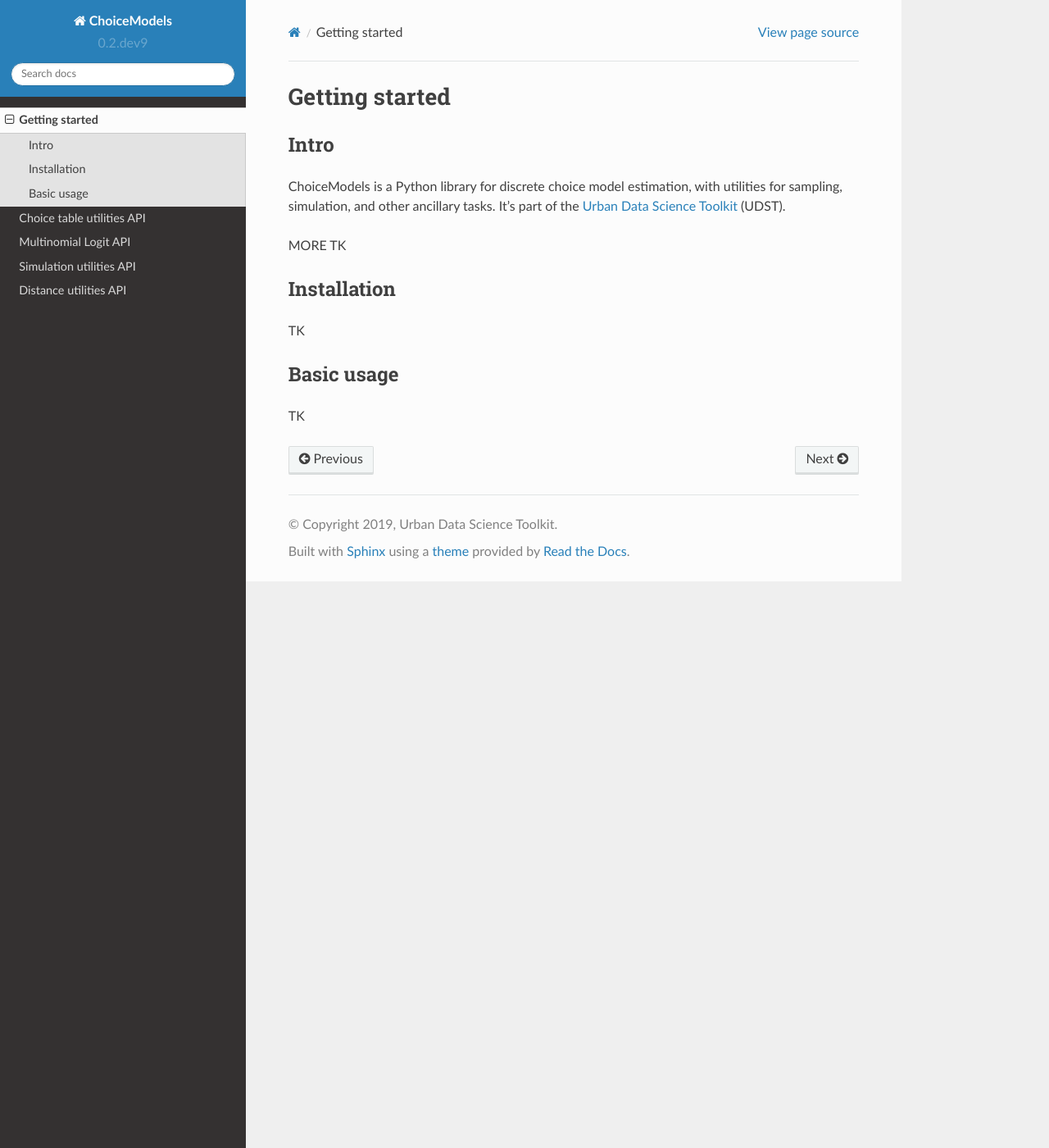
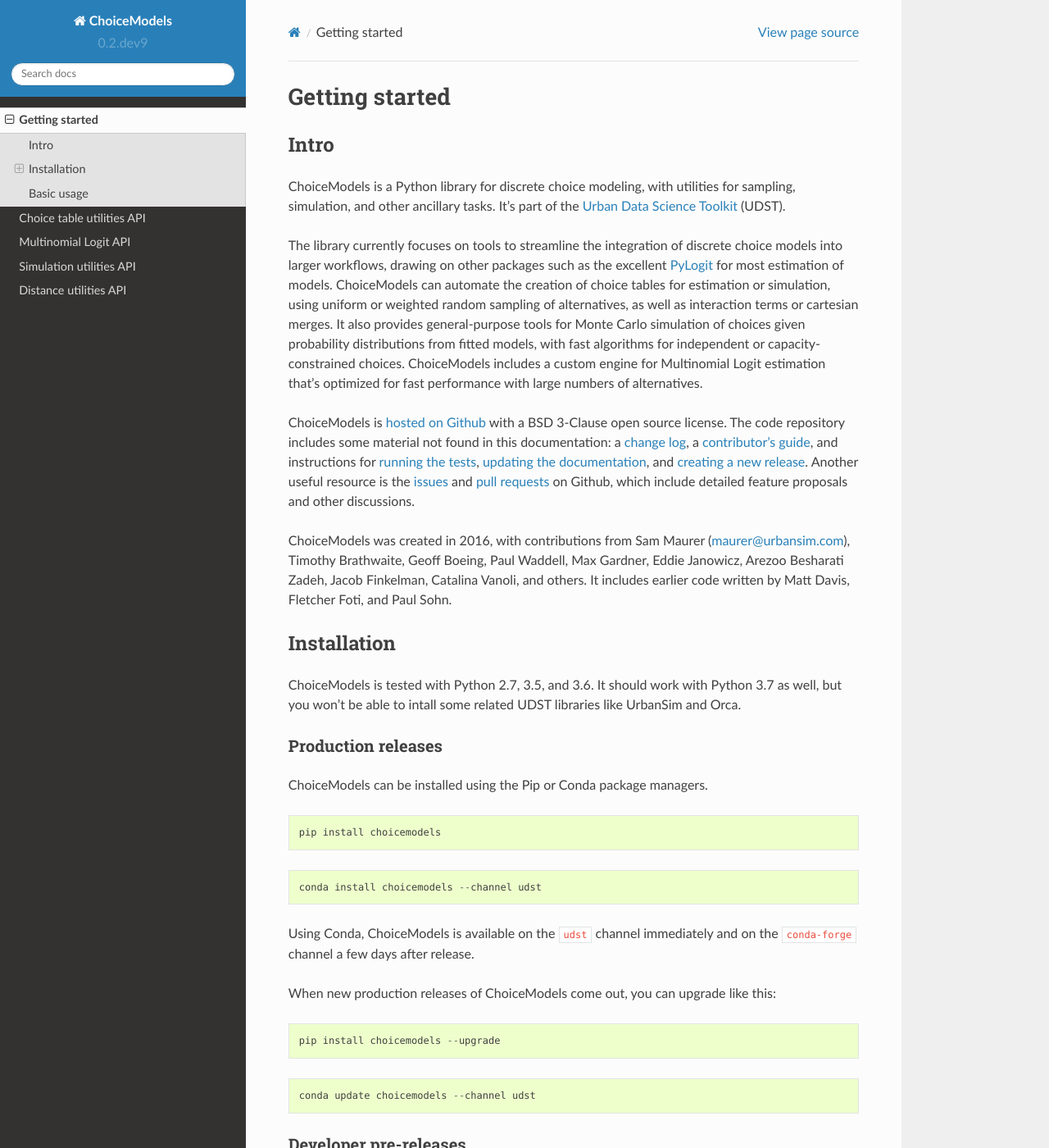
Before and after one commit to UDST/choicemodels, a Sphinx documentation site: the page built from docs/source/getting-started.rst, in a window 1280 px wide and 1400 px high. Shown: the whole window at 82% size. Built offline with Sphinx 7.4.7 and the Read the Docs theme 2.0.0, drawn with Linux system fonts in a browser that asks for light colours; some of the changed text lies outside the part shown.

Commit message:
Full documentation

```diff
--- a/docs/source/getting-started.rst
+++ b/docs/source/getting-started.rst
@@ -4,18 +4,95 @@ Getting started
 Intro
 -----
 
-ChoiceModels is a Python library for discrete choice model estimation, with utilities for sampling, simulation, and other ancillary tasks. It's part of the `Urban Data Science Toolkit <https://github.com/udst>`__ (UDST).
+ChoiceModels is a Python library for discrete choice modeling, with utilities for sampling, simulation, and other ancillary tasks. It's part of the `Urban Data Science Toolkit <https://github.com/udst>`__ (UDST).
 
-MORE TK
+The library currently focuses on tools to streamline the integration of discrete choice models into larger workflows, drawing on other packages such as the excellent `PyLogit <https://github.com/timothyb0912/pylogit>`__ for most estimation of models. ChoiceModels can automate the creation of choice tables for estimation or simulation, using uniform or weighted random sampling of alternatives, as well as interaction terms or cartesian merges. It also provides general-purpose tools for Monte Carlo simulation of choices given probability distributions from fitted models, with fast algorithms for independent or capacity-constrained choices. ChoiceModels includes a custom engine for Multinomial Logit estimation that's optimized for fast performance with large numbers of alternatives.
+
+ChoiceModels is `hosted on Github <https://github.com/udst/choicemodels>`__ with a BSD 3-Clause open source license. The code repository includes some material not found in this documentation: a `change log <https://github.com/UDST/choicemodels/blob/master/CHANGELOG.md>`__, a `contributor's guide <https://github.com/UDST/choicemodels/blob/master/CONTRIBUTING.md>`__, and instructions for `running the tests <https://>`__, `updating the documentation <http://>`__, and `creating a new release <https://>`__. Another useful resource is the `issues <https://github.com/UDST/choicemodels/issues?utf8=✓&q=is%3Aissue>`__ and `pull requests <https://github.com/UDST/choicemodels/pulls?q=is%3Apr>`__ on Github, which include detailed feature proposals and other discussions.
+
+ChoiceModels was created in 2016, with contributions from Sam Maurer (maurer@urbansim.com), Timothy Brathwaite, Geoff Boeing, Paul Waddell, Max Gardner, Eddie Janowicz, Arezoo Besharati Zadeh, Jacob Finkelman, Catalina Vanoli, and others. It includes earlier code written by Matt Davis, Fletcher Foti, and Paul Sohn.
 
 
 Installation
 ------------
 
-TK
+ChoiceModels is tested with Python 2.7, 3.5, and 3.6. It should work with Python 3.7 as well, but you won't be able to intall some related UDST libraries like UrbanSim and Orca.
+
+
+Production releases
+~~~~~~~~~~~~~~~~~~~
+
+ChoiceModels can be installed using the Pip or Conda package managers.
+
+.. code-block:: python
+
+    pip install choicemodels
+
+.. code-block:: python
+
+    conda install choicemodels --channel udst
+
+Using Conda, ChoiceModels is available on the ``udst`` channel immediately and on the ``conda-forge`` channel a few days after release.
+
+When new production releases of ChoiceModels come out, you can upgrade like this:
+
+.. code-block:: python
+
+    pip install choicemodels --upgrade
+
+.. code-block:: python
+
+    conda update choicemodels --channel udst
+
+
+Developer pre-releases
+~~~~~~~~~~~~~~~~~~~~~~
+
+Developer pre-releases of ChoiceModels can be installed using the Github URL. Additional information about the developer releases can be found in Github `pull requests <https://github.com/UDST/choicemodels/pulls?q=is%3Apr>`__.
+
+.. code-block:: python
+
+    pip install git+git://github.com/udst/choicemodels.git
+
+You can use the same command to upgrade.
+
+
+Cloning the repository
+~~~~~~~~~~~~~~~~~~~~~~
+
+If you'll be modifying the code, you can install ChoiceModels by cloning the Github repository:
+
+.. code-block:: python
+
+    git clone https://github.com/udst/choicemodels.git
+    cd choicemodels
+    python setup.py develop
+
+Update it with ``git pull``.
 
 
 Basic usage
 -----------
 
-TK
+You can use components of ChoiceModels individually, or combine them together to streamline model estimation and simulation workflows. Other UDST libraries like UrbanSim Templates use ChoiceModels objects as inputs and outputs.
+
+If you have choosers and alternatives as Pandas DataFrames, you can prepare them for model estimation like this:
+
+.. code-block:: python
+
+   mct = choicemodels.tools.MergedChoiceTable(obs, alts, chosen_alternatives='chosen',
+                                              sample_size=10, ..)
+
+Then, you can estimate a Multinomial Logit model like this:
+
+.. code-block:: python
+
+   results = choicemodels.MultinomialLogit(mct, model_expression='x1 + x2 + x3')
+
+This provides a ``choicemodels.MultinomialLogitResults`` object, from which you can obtain probability distributions for out-of-sample choice scenarios in order to generate simulated choices.
+
+.. code-block:: python
+
+   mct2 = choicemodels.tools.MergedChoiceTable(obs2, alts, sample_size=10, ..)
+   probs = results.probabilities(mct2)
+   choices = choicemodels.tools.monte_carlo_choices(probs)
--- a/docs/source/index.rst
+++ b/docs/source/index.rst
@@ -6,7 +6,7 @@
 ChoiceModels
 ============
 
-ChoiceModels is a Python library for discrete choice model estimation, with utilities for sampling, simulation, and other ancillary tasks. It's part of the `Urban Data Science Toolkit <https://github.com/udst>`__ (UDST).
+ChoiceModels is a Python library for discrete choice modeling, with utilities for sampling, simulation, and other ancillary tasks. It's part of the `Urban Data Science Toolkit <https://github.com/udst>`__ (UDST).
 
 v0.2.dev9, released January 2019
 
--- a/docs/source/simulation-utilities.rst
+++ b/docs/source/simulation-utilities.rst
@@ -5,7 +5,7 @@ ChoiceModels provides general-purpose tools for Monte Carlo simulation of choice
 
 ``monte_carlo_choices()`` is equivalent to applying ``np.random.choice()`` in parallel for many independent choice scenarios, but it's implemented as a single-pass matrix calculation that is much faster.
 
-``iterative_lottery_choices()`` is for cases where the alternatives have limited capacity, requiring multiple passes to match choosers and alternatives. Effectively, choices are simulated sequentially, each time removing the chosen alternative or reducing its available capacity. (It's actually done in batches for better performance.)
+``iterative_lottery_choices()`` is for cases where the alternatives have limited capacitiesxs, requiring multiple passes to match choosers and alternatives. Effectively, choices are simulated sequentially, each time removing the chosen alternative or reducing its available capacity. (It's actually done in batches for better performance.)
 
 
 Independent choices
```
